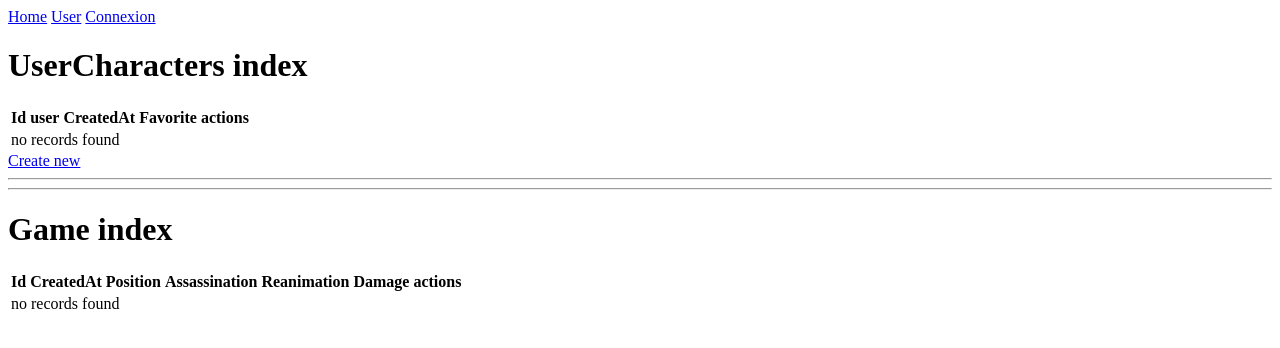
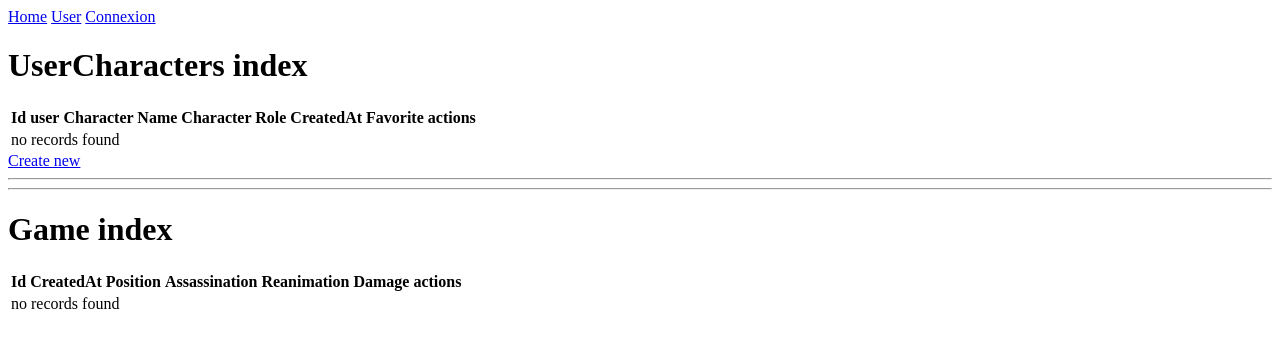
Before and after one commit to zimzim62000/tphello, a Symfony app: template templates/user_characters/index.html.twig in a window 1280 px wide. Shown: the top 348 px of the page. Run offline with Twig, Linux system fonts and the light colour scheme; the template is opened without the code that fills it, so the values that code supplies are empty; some libraries are stand-ins or nearby versions.

Commit message:
question 1.6

```diff
--- a/src/Entity/UserCharacters.php
+++ b/src/Entity/UserCharacters.php
@@ -112,6 +112,7 @@ class UserCharacters
 
     public function __toString()
     {
-        return $this->user->getUsername().' - '.$this->characters;
+        return $this->characters;
+       // return $this->user->getUsername().' - '.$this->characters;
     }
 }
--- a/src/Form/UserCharactersType.php
+++ b/src/Form/UserCharactersType.php
@@ -14,7 +14,7 @@ class UserCharactersType extends AbstractType
         $builder
             ->add('createdAt')
             ->add('favorite')
-            ->add('default')
+            ->add('defaultCharacter')
             ->add('user')
             ->add('characters')
         ;
--- a/templates/user_characters/index.html.twig
+++ b/templates/user_characters/index.html.twig
@@ -44,6 +44,8 @@
             <tr>
                 <th>Id</th>
                 <th>user</th>
+                <th>Character Name</th>
+                <th>Character Role</th>
                 <th>CreatedAt</th>
                 <th>Favorite</th>
                 <th>actions</th>
@@ -54,6 +56,8 @@
             <tr>
                 <td>{{ user_character.id }}</td>
                 <td>{{ user_character.user.username }}</td>
+                <td>{{ user_character.characters.name }}</td>
+                <td>{{ user_character.characters.role }}</td>
                 <td>{{ user_character.createdAt ? user_character.createdAt|date('Y-m-d H:i:s') : '' }}</td>
                 <td>{{ user_character.favorite ? 'Yes' : 'No' }}</td>
                 <td>
```
Also changed, not shown: src/Controller/UserCharactersController.php (+8 -3 lines).
